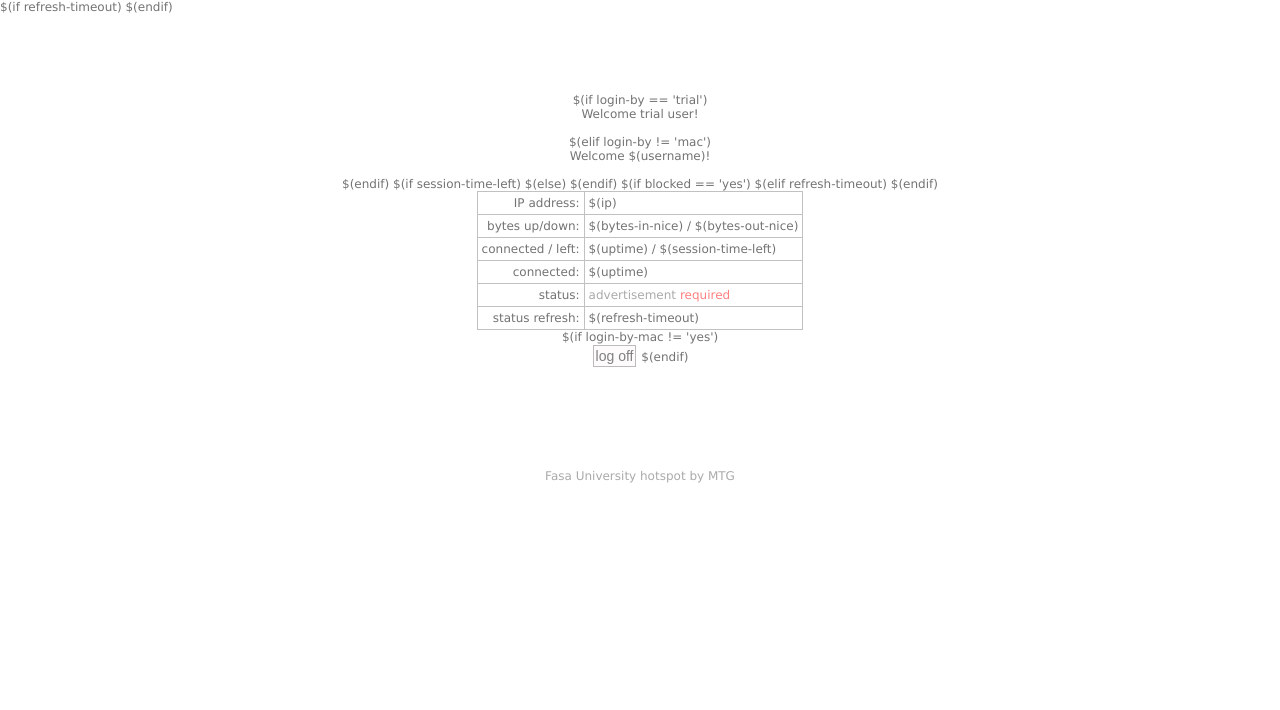
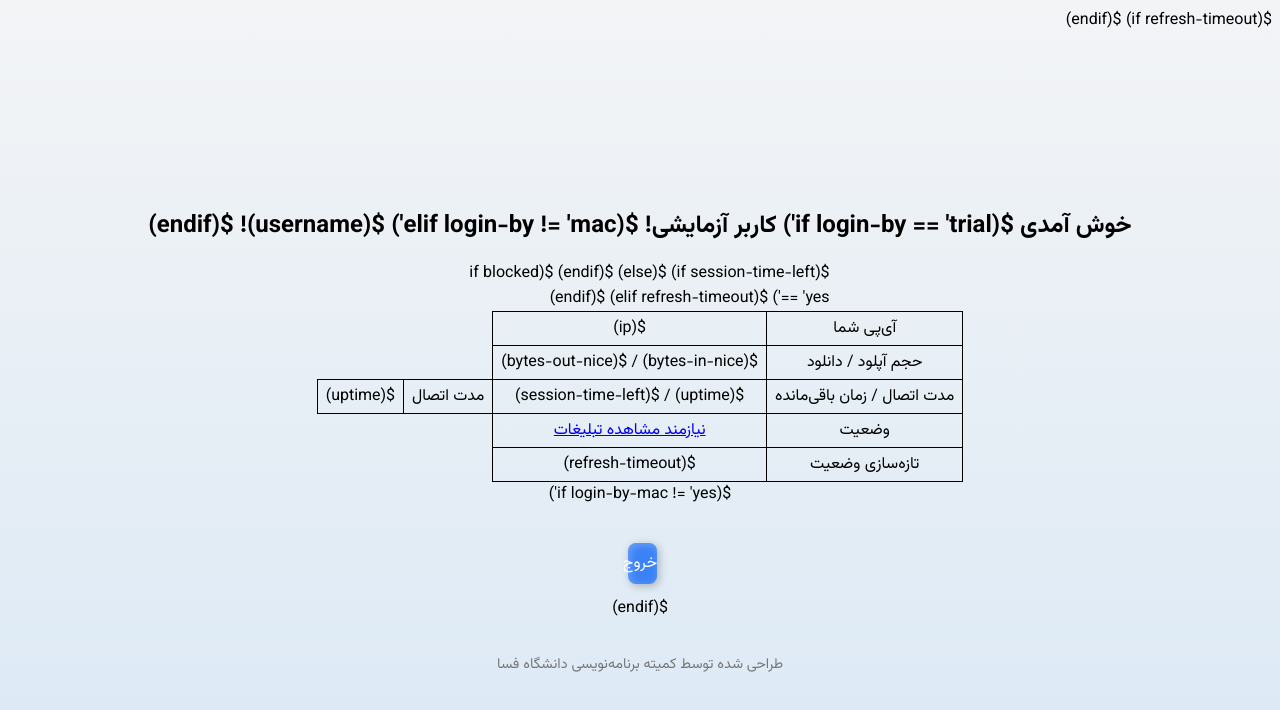
Before and after one commit to Fasa-UPC/University-Hotspot-Portal, a plain HTML site: page Final/status.html in a window 1280 px wide. Drawn offline with Linux system fonts and the light colour scheme.

Commit message:
(add) add status apge

```diff
--- a/Final/status.html
+++ b/Final/status.html
@@ -1,106 +1,66 @@
-<html>
+<!DOCTYPE html>
+<html lang="fa" dir="rtl">
 <head>
-<title>Fasa Uni. internet status</title>
     $(if refresh-timeout)
     <meta http-equiv="refresh" content="$(refresh-timeout-secs)">
     $(endif)
-<meta http-equiv="Content-Type" content="text/html; charset=iso-8859-1">
-<meta http-equiv="pragma" content="no-cache">
-<meta http-equiv="expires" content="-1">
-<style type="text/css">
-<!--
-textarea,input,select {
-	background-color: #FDFBFB;
-	border: 1px #BBBBBB solid;
-	padding: 2px;
-	margin: 1px;
-	font-size: 14px;
-	color: #808080;
-}
-
-.tabula{
-
-border-width: 1px;
-border-collapse: collapse;
-border-color: #c1c1c1;
-background-color: transparent;
-font-family: verdana;
-font-size: 11px;
-}
-
-body{ color: #737373; font-size: 12px; font-family: verdana; }
-
-a, a:link, a:visited, a:active { color: #AAAAAA; text-decoration: none; font-size: 12px; }
-a:hover { border-bottom: 1px dotted #c1c1c1; color: #AAAAAA; }
-img {border: none;}
-td { font-size: 12px; padding: 4px;}
-
--->
-</style>
-<script language="JavaScript">
-<!--
-$(if advert-pending == 'yes')
-    var popup = '';
-    function focusAdvert() {
-	if (window.focus) popup.focus();
-    }
-    function openAdvert() {
-	popup = open('$(link-advert)', 'hotspot_advert', '');
-	setTimeout("focusAdvert()", 1000);
-    }
+    <meta charset="UTF-8">
+    <meta name="viewport" content="width=device-width, initial-scale=1.0">
+    <title>وضعیت اتصال اینترنت دانشگاه</title>
+    <link rel="stylesheet" href="style/style-status.css">
+</head>
+<body class="bg">
+    <div class="container">
+        <!-- نام کاربر یا یوزرنیم، اگر trial بود "کاربر آزمایشی" نمایش داده شود -->
+        <h1 class="h1">
+            خوش آمدی
+            <span>
+            $(if login-by == 'trial')
+                کاربر آزمایشی!
+            $(elif login-by != 'mac')
+                $(username)!
             $(endif)
-    function openLogout() {
-	if (window.name != 'hotspot_status') return true;
-        open('$(link-logout)', 'hotspot_logout', 'toolbar=0,location=0,directories=0,status=0,menubars=0,resizable=1,width=280,height=250');
-	window.close();
-	return false;
-    }
-//-->
-</script>
-</head>
-<body bottommargin="0" topmargin="0" leftmargin="0" rightmargin="0"
-$(if advert-pending == 'yes')
-	onLoad="openAdvert()"
+            </span>
+        </h1>
+        <table class="table">
+            <tr>
+                <td class="td">آی‌پی شما</td>
+                <td class="td">$(ip)</td>
+            </tr>
+            <tr>
+                <td class="td">حجم آپلود / دانلود</td>
+                <td class="td">$(bytes-in-nice) / $(bytes-out-nice)</td>
+            </tr>
+            <tr>
+                $(if session-time-left)
+                <td class="td">مدت اتصال / زمان باقی‌مانده</td>
+                <td class="td">$(uptime) / $(session-time-left)</td>
+                $(else)
+                <td class="td">مدت اتصال</td>
+                <td class="td">$(uptime)</td>
                 $(endif)
->
-<table width="100%" height="60%">
-
+            </tr>
+            $(if blocked == 'yes')
             <tr>
-<td align="center" valign="middle">
-<form action="$(link-logout)" name="logout" onSubmit="return openLogout()">
-<table border="1" class="tabula">
-$(if login-by == 'trial')
-	<br><div style="text-align: center;">Welcome trial user!</div><br>
-$(elif login-by != 'mac')
-	<br><div style="text-align: center;">Welcome $(username)!</div><br>
+                <td class="td">وضعیت</td>
+                <td class="td"><a href="$(link-advert)" target="hotspot_advert">نیازمند مشاهده تبلیغات</a></td>
+            </tr>
+            $(elif refresh-timeout)
+            <tr>
+                <td class="td">تازه‌سازی وضعیت</td>
+                <td class="td">$(refresh-timeout)</td>
+            </tr>
             $(endif)
-	<tr><td align="right">IP address:</td><td>$(ip)</td></tr>
-	<tr><td align="right">bytes up/down:</td><td>$(bytes-in-nice) / $(bytes-out-nice)</td></tr>
-$(if session-time-left)
-	<tr><td align="right">connected / left:</td><td>$(uptime) / $(session-time-left)</td></tr>
-$(else)
-	<tr><td align="right">connected:</td><td>$(uptime)</td></tr>
+        </table>
+        <!-- دکمه خروج فقط اگر ورود با مک نبود -->
+        $(if login-by-mac != 'yes')
+        <form action="$(link-logout)" method="post" style="margin-top: 1.5rem;">
+            <button type="submit" class="logout-bt">خروج</button>
+        </form>
         $(endif)
-$(if blocked == 'yes')
-	<tr><td align="right">status:</td><td><div style="color: #FF8080">
-<a href="$(link-advert)" target="hotspot_advert">advertisement</a> required</div></td>
-$(elif refresh-timeout)
-	<tr><td align="right">status refresh:</td><td>$(refresh-timeout)</td>
-$(endif)
-
-</table>
-$(if login-by-mac != 'yes')
-<br>
-<!-- user manager link. if user manager resides on other router, replace $(hostname) by its address
-<button onclick="document.location='http://$(hostname)/user?subs='; return false;">status</button>
-<!-- end of user manager link -->
-<input type="submit" value="log off">
-$(endif)
-</form>
-</td>
-<tr><td align="center">
-			<a href="http://www.fasau.ac.ir/" target="_blank" style="border: none;">Fasa University</a>
-			<a href="https://www.linkedin.com/in/mortezatajbakhsh/" target="_blank" style="border: none;">hotspot by MTG</a></td></tr>
-</table>
+        <div style="text-align:center; margin-top:32px; font-size: 0.9rem; color:#777;">
+            طراحی شده توسط کمیته برنامه‌نویسی دانشگاه فسا
+        </div>
+    </div>
 </body>
 </html>
```
Also changed, not shown: Final/logout.html (+1 -1 lines), success login/success.html (deleted, +0 -33 lines), Final/style/style-status.css (renamed from success login/style.css), 1 other file. Lines whose indentation alone changed are shown as unchanged.
